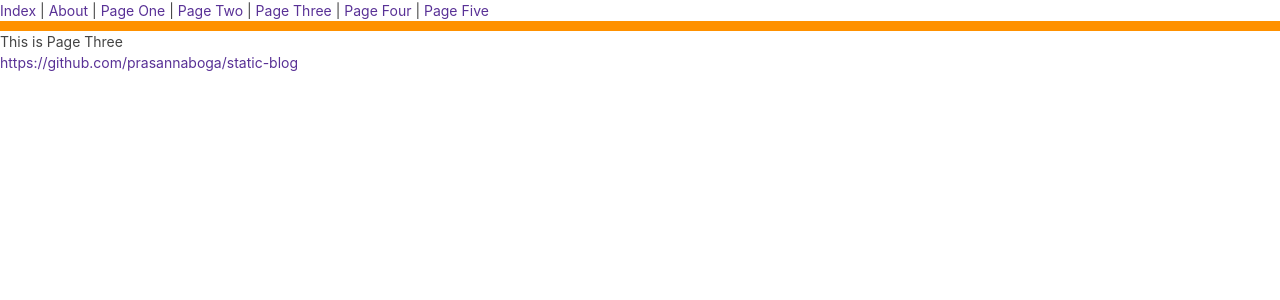
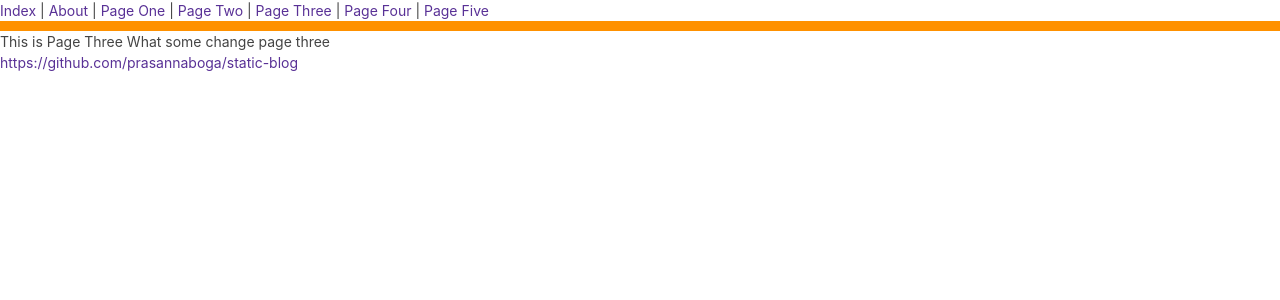
Before and after one commit to prasannaboga/static-blog, a Jekyll site: the page built from page-three.html, in a window 1280 px wide. Shown: the top 300 px of the page. Built offline with Jekyll 4.4.1, drawn with Linux system fonts in a browser that asks for light colours.

Commit message:
page six changes

```diff
--- /dev/null
+++ b/page-six.html
@@ -0,0 +1,6 @@
+---
+layout: default
+title: Page Six
+---
+
+This is Page Six
--- a/page-three.html
+++ b/page-three.html
@@ -4,3 +4,5 @@ title: Page Three
 ---
 
 This is Page Three
+
+What some change page three
```
Also changed, not shown: 2 other files.
